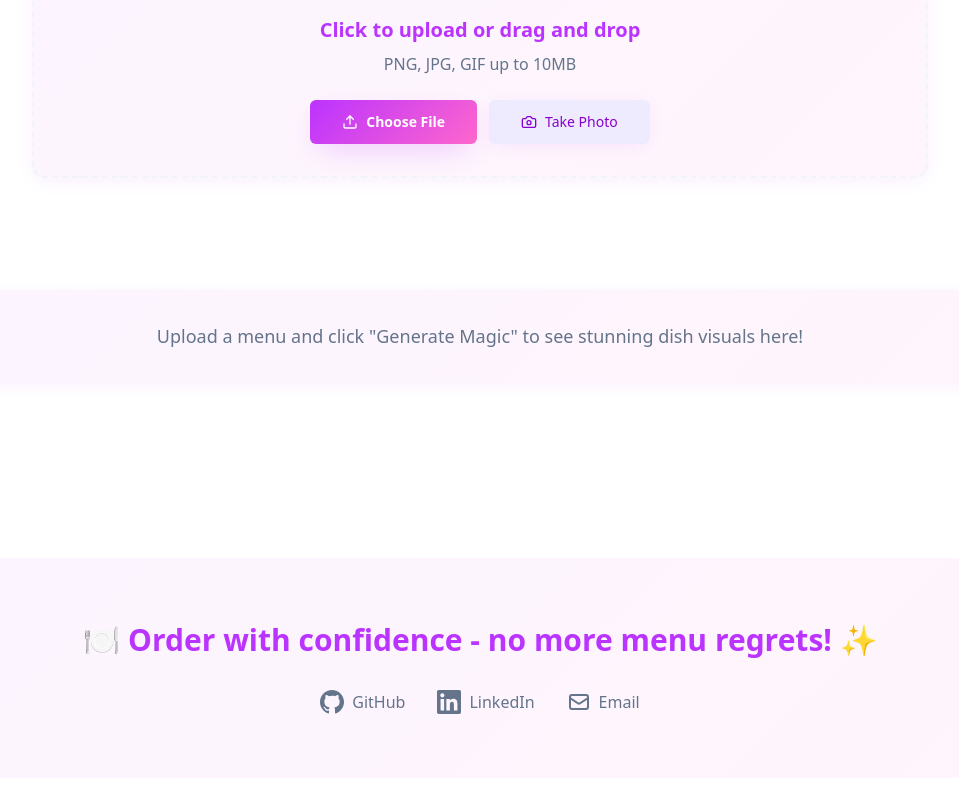
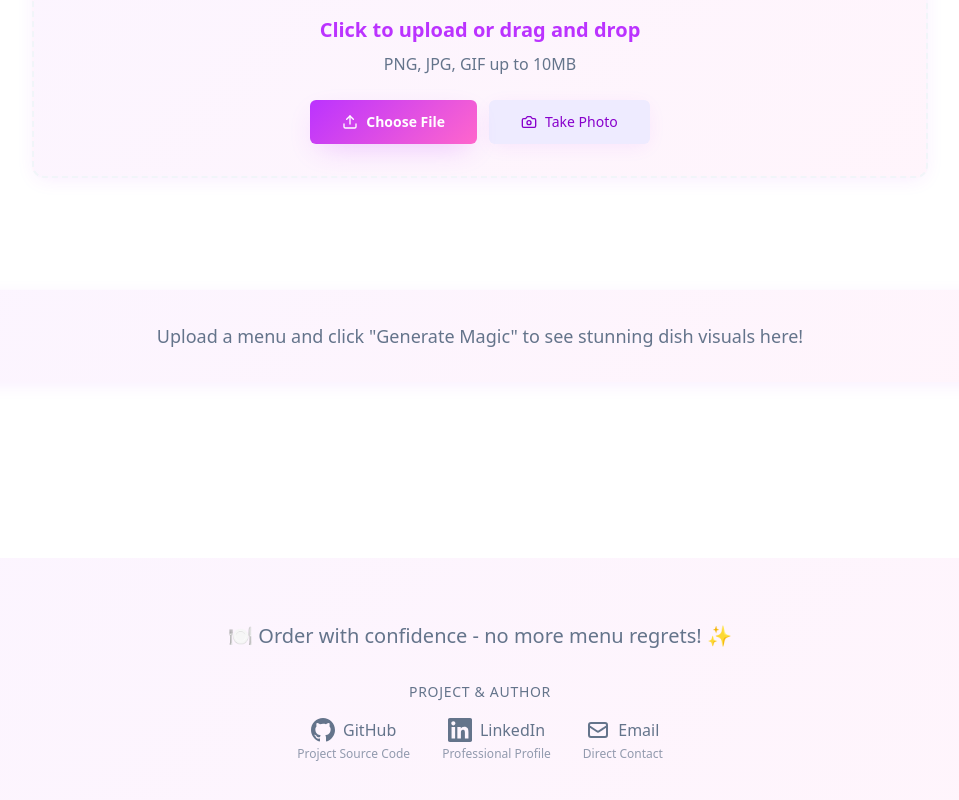
Before and after one commit to vorobushekk/picto-dish-magic, a React (Vite) app: page / in a window 1280 px wide. Shown: the part 822-1622 px from the top of the page, without its empty margins (160-1119 px from the left). Before the commit the page ends 1600 px from the top, so only its background shows below. Built offline with nearby package versions, Linux system fonts and the light colour scheme.

Commit message:
Update footer contact details
Make text smaller and clarify GitHub link.

```diff
--- a/src/pages/Index.tsx
+++ b/src/pages/Index.tsx
@@ -455,43 +455,63 @@ const Index = () => {
       <footer className="gradient-card py-16 mt-16">
         <div className="container mx-auto px-4">
           <div className="text-center">
-            <p className="text-2xl md:text-3xl font-bold text-primary mb-8">
+            <p className="text-lg md:text-xl text-muted-foreground mb-8">
               {t.footerPhrase}
+            </p>
+            <div className="space-y-4">
+              <p className="text-sm text-muted-foreground uppercase tracking-wider font-medium">
+                {language === 'ru' ? 'Проект и Автор' : 'Project & Author'}
               </p>
               <div className="flex justify-center items-center space-x-8">
                 <a
-                href="https://github.com/yourusername"
+                  href="https://github.com/yourusername/menu-magic"
                   target="_blank"
                   rel="noopener noreferrer"
-                className="group flex items-center space-x-2 text-muted-foreground hover:text-primary transition-colors duration-300"
+                  className="group flex flex-col items-center space-y-1 text-muted-foreground hover:text-primary transition-colors duration-300"
                 >
+                  <div className="flex items-center space-x-2">
                     <svg className="h-6 w-6 group-hover:scale-110 transition-transform duration-300" fill="currentColor" viewBox="0 0 24 24">
                       <path d="M12 0C5.374 0 0 5.373 0 12 0 17.302 3.438 21.8 8.207 23.387c.599.111.793-.261.793-.577v-2.234c-3.338.726-4.033-1.416-4.033-1.416-.546-1.387-1.333-1.756-1.333-1.756-1.089-.745.083-.729.083-.729 1.205.084 1.839 1.237 1.839 1.237 1.07 1.834 2.807 1.304 3.492.997.107-.775.418-1.305.762-1.604-2.665-.305-5.467-1.334-5.467-5.931 0-1.311.469-2.381 1.236-3.221-.124-.303-.535-1.524.117-3.176 0 0 1.008-.322 3.301 1.23A11.509 11.509 0 0112 5.803c1.02.005 2.047.138 3.006.404 2.291-1.552 3.297-1.23 3.297-1.23.653 1.653.242 2.874.118 3.176.77.84 1.235 1.911 1.235 3.221 0 4.609-2.807 5.624-5.479 5.921.43.372.823 1.102.823 2.222v3.293c0 .319.192.694.801.576C20.566 21.797 24 17.3 24 12c0-6.627-5.373-12-12-12z"/>
                     </svg>
                     <span className="font-medium">GitHub</span>
+                  </div>
+                  <span className="text-xs text-muted-foreground/70">
+                    {language === 'ru' ? 'Исходный код проекта' : 'Project Source Code'}
+                  </span>
                 </a>
 
                 <a
                   href="https://linkedin.com/in/yourusername"
                   target="_blank"
                   rel="noopener noreferrer"
-                className="group flex items-center space-x-2 text-muted-foreground hover:text-primary transition-colors duration-300"
+                  className="group flex flex-col items-center space-y-1 text-muted-foreground hover:text-primary transition-colors duration-300"
                 >
+                  <div className="flex items-center space-x-2">
                     <svg className="h-6 w-6 group-hover:scale-110 transition-transform duration-300" fill="currentColor" viewBox="0 0 24 24">
                       <path d="M20.447 20.452h-3.554v-5.569c0-1.328-.027-3.037-1.852-3.037-1.853 0-2.136 1.445-2.136 2.939v5.667H9.351V9h3.414v1.561h.046c.477-.9 1.637-1.85 3.37-1.85 3.601 0 4.267 2.37 4.267 5.455v6.286zM5.337 7.433c-1.144 0-2.063-.926-2.063-2.065 0-1.138.92-2.063 2.063-2.063 1.14 0 2.064.925 2.064 2.063 0 1.139-.925 2.065-2.064 2.065zm1.782 13.019H3.555V9h3.564v11.452zM22.225 0H1.771C.792 0 0 .774 0 1.729v20.542C0 23.227.792 24 1.771 24h20.451C23.2 24 24 23.227 24 22.271V1.729C24 .774 23.2 0 22.222 0h.003z"/>
                     </svg>
                     <span className="font-medium">LinkedIn</span>
+                  </div>
+                  <span className="text-xs text-muted-foreground/70">
+                    {language === 'ru' ? 'Профессиональный профиль' : 'Professional Profile'}
+                  </span>
                 </a>
 
                 <a
                   href="mailto:your.email@example.com"
-                className="group flex items-center space-x-2 text-muted-foreground hover:text-primary transition-colors duration-300"
+                  className="group flex flex-col items-center space-y-1 text-muted-foreground hover:text-primary transition-colors duration-300"
                 >
+                  <div className="flex items-center space-x-2">
                     <svg className="h-6 w-6 group-hover:scale-110 transition-transform duration-300" fill="none" stroke="currentColor" viewBox="0 0 24 24">
                       <path strokeLinecap="round" strokeLinejoin="round" strokeWidth={2} d="M3 8l7.89 5.26a2 2 0 002.22 0L21 8M5 19h14a2 2 0 002-2V7a2 2 0 00-2-2H5a2 2 0 00-2 2v10a2 2 0 002 2z" />
                     </svg>
                     <span className="font-medium">Email</span>
+                  </div>
+                  <span className="text-xs text-muted-foreground/70">
+                    {language === 'ru' ? 'Прямая связь' : 'Direct Contact'}
+                  </span>
                 </a>
+              </div>
             </div>
           </div>
         </div>
```
Lines whose indentation alone changed are shown as unchanged.
